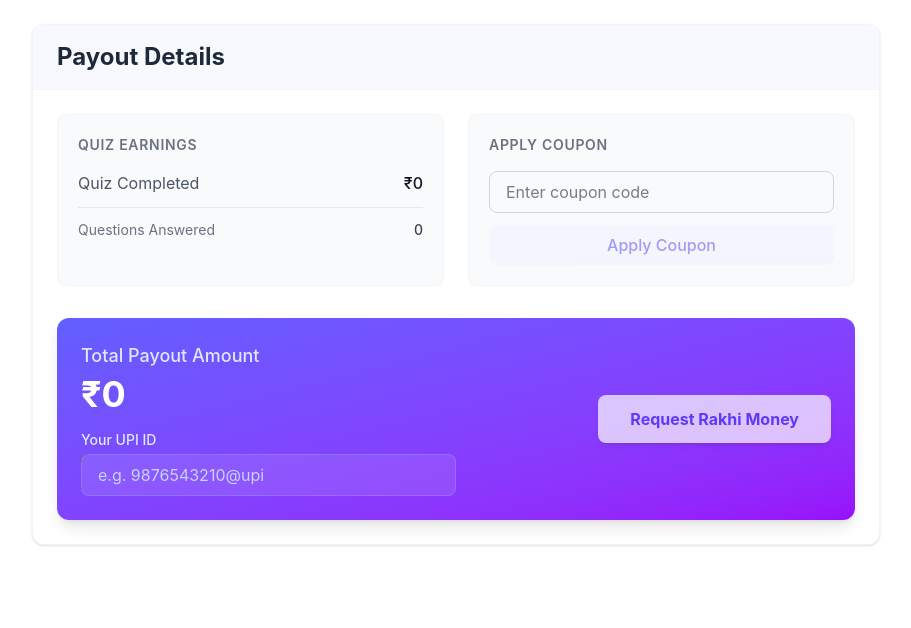
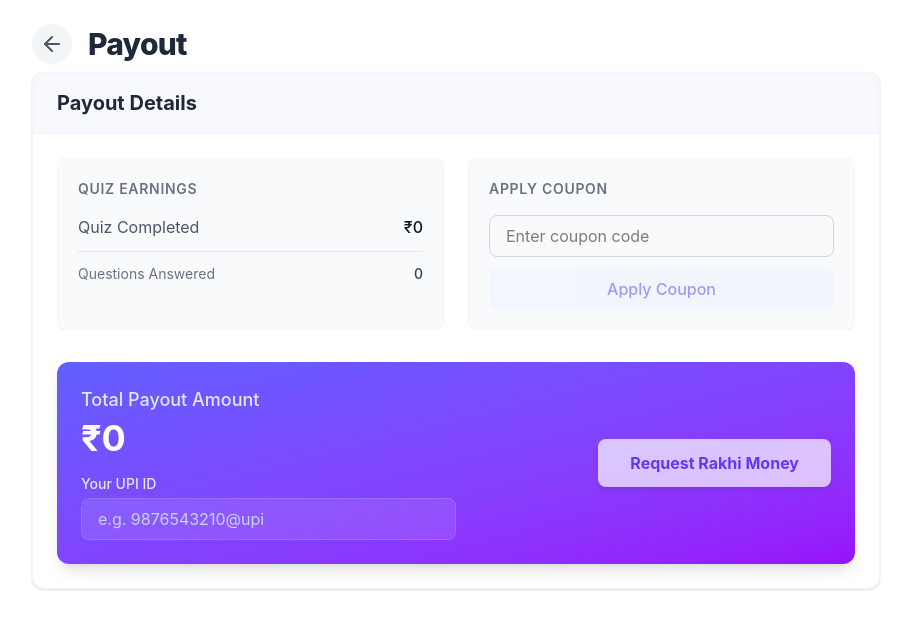
Before and after one commit to NeeteshParihar/raksha_bhandhan_payout_frontend, a React (Vite) app: page /sisterDashboard/myquiz/quiz/1/payout in a window 1280 px wide. Shown: the top 628 px of the page, without its empty margins (184-1095 px from the left). Built offline with nearby package versions, Linux system fonts and the light colour scheme; no server answers.

Commit message:
feat: add back navigation buttons to payout and confirm payout pages

```diff
--- a/src/pages/ConfirmPayout/index.tsx
+++ b/src/pages/ConfirmPayout/index.tsx
@@ -1,13 +1,14 @@
 import { useEffect, useState } from 'react';
-import { useParams } from 'react-router';
+import { useParams, useNavigate } from 'react-router';
 import { useSelector } from 'react-redux';
 import type { RootState } from '../../features/store';
 import { getPayoutById, updatePayoutStatus, PayoutStatus, type IPayout } from '../../services/payout';
 import { BrotherLoginModal } from '../../components/Auth/BrotherLoginModal';
-import { CheckCircle2, Clock, ShieldCheck, AlertCircle } from 'lucide-react';
+import { CheckCircle2, Clock, ShieldCheck, AlertCircle, ArrowLeft } from 'lucide-react';
 
 const ConfirmPayout = () => {
   const { payoutId } = useParams<{ payoutId: string }>();
+  const navigate = useNavigate();
   const userProfile = useSelector((state: RootState) => state.userProfile.profile);
 
   const [payout, setPayout] = useState<IPayout | null>(null);
@@ -78,7 +79,13 @@ const ConfirmPayout = () => {
 
       <div className="relative z-10 w-full max-w-lg">
         {/* Brand */}
-        <div className="text-center mb-8">
+        <div className="mb-8 relative flex items-center justify-center">
+          <button
+            onClick={() => navigate('/dashboard/quizzes')}
+            className="absolute left-0 p-2 hover:bg-white/50 rounded-full text-rose-600 transition-colors"
+          >
+            <ArrowLeft size={24} />
+          </button>
           <span className="text-3xl font-extrabold text-transparent bg-clip-text bg-gradient-to-r from-rose-600 to-amber-500">
             🪔 RakhiPay
           </span>
--- a/src/pages/Dashboard/Payout.tsx
+++ b/src/pages/Dashboard/Payout.tsx
@@ -3,6 +3,7 @@ import { useParams, useNavigate } from 'react-router';
 import { getPayoutByQuiz, requestPayout,type IPayout, PayoutStatus } from '../../services/payout';
 import { getCouponByCode, type ICoupon } from '../../services/coupon';
 import { getQuizById, getQuizAttempts,type IQuizDetails, type IQuizAttempts } from '../../services/quiz';
+import { ArrowLeft } from 'lucide-react';
 
 const Payout: React.FC = () => {
 
@@ -144,10 +145,23 @@ const Payout: React.FC = () => {
   const totalAmount = quizEarnedAmount + couponAmount;
 
   return (
-    <div className="p-6 max-w-4xl mx-auto space-y-6">
+    <div className="p-4 sm:p-6 max-w-4xl mx-auto space-y-6">
+      {/* Header */}
+      <div className="flex items-center gap-4 mb-2">
+        <button
+          onClick={() => navigate('/sisterDashboard/myquizzes')}
+          className="p-2 hover:bg-gray-200 bg-gray-100 rounded-full text-gray-600 transition-colors"
+        >
+          <ArrowLeft size={24} />
+        </button>
+        <div>
+          <h1 className="text-2xl md:text-3xl font-extrabold text-gray-800 tracking-tight">Payout</h1>
+        </div>
+      </div>
+
       <div className="bg-white rounded-xl shadow-sm border border-gray-100 overflow-hidden">
         <div className="bg-indigo-50/50 px-6 py-4 border-b border-gray-100">
-          <h1 className="text-2xl font-bold text-gray-800">Payout Details</h1>
+          <h2 className="text-xl font-bold text-gray-800">Payout Details</h2>
           {quizDetails && (
             <p className="text-gray-500 mt-1">Quiz: {quizDetails.title}</p>
           )}
```
